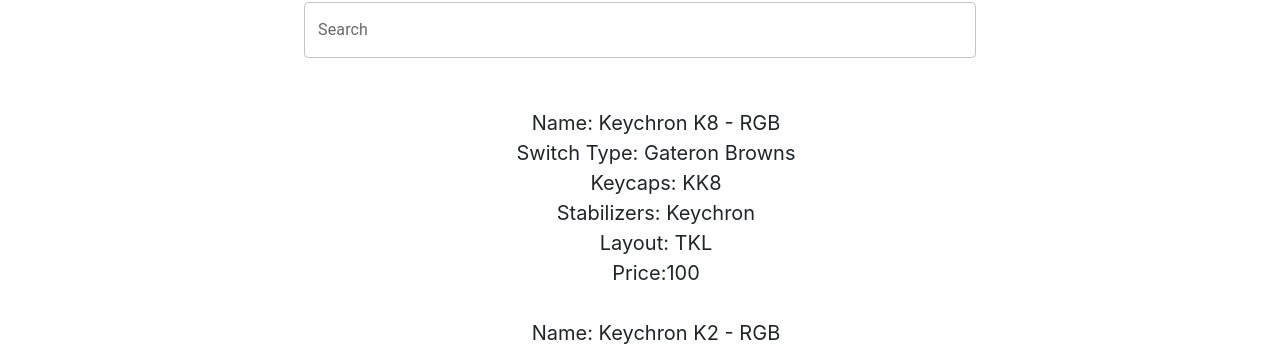
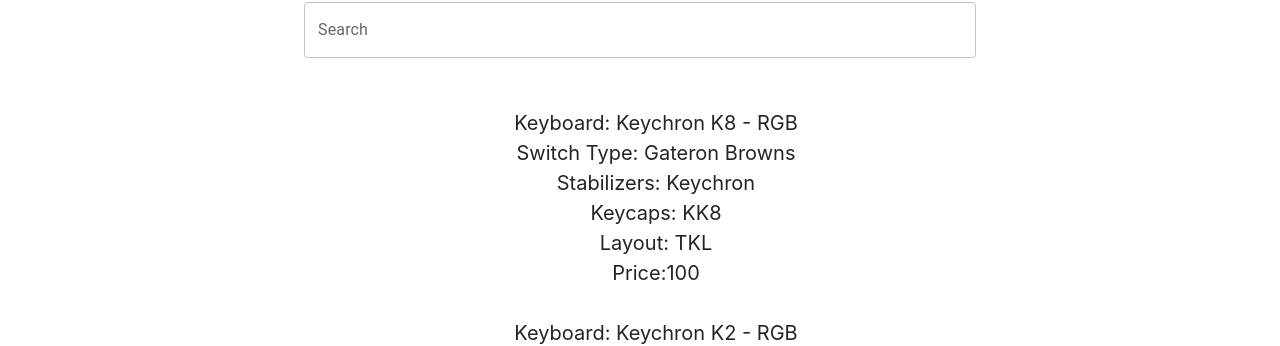
Before and after one commit to moodzter/Keyboard_Front_End, a React (Create React App) app: page / in a window 1280 px wide. Shown: the part 419-765 px from the top of the page. Built offline with nearby package versions, Linux system fonts and the light colour scheme; no server answers.

Commit message:
lists minor update for looks

```diff
--- a/src/components/List.js
+++ b/src/components/List.js
@@ -20,13 +20,13 @@
             {filteredData.map((item) => (
                 <li className="justify-content-center nav nav-masthead" key={item.id}>
                 <br/>
-                Name: {item.brand}
+                Keyboard: {item.brand}
                 <br/>
                 Switch Type: {item.switches}
                 <br/>
+                Stabilizers: {item.stabilizers}
+                <br/>
                 Keycaps: {item.keycaps}
-                <br/>
-                Stabilizers: {item.stabilizers}
                 <br/>
                 Layout: {item.size}
                 <br/>
```
